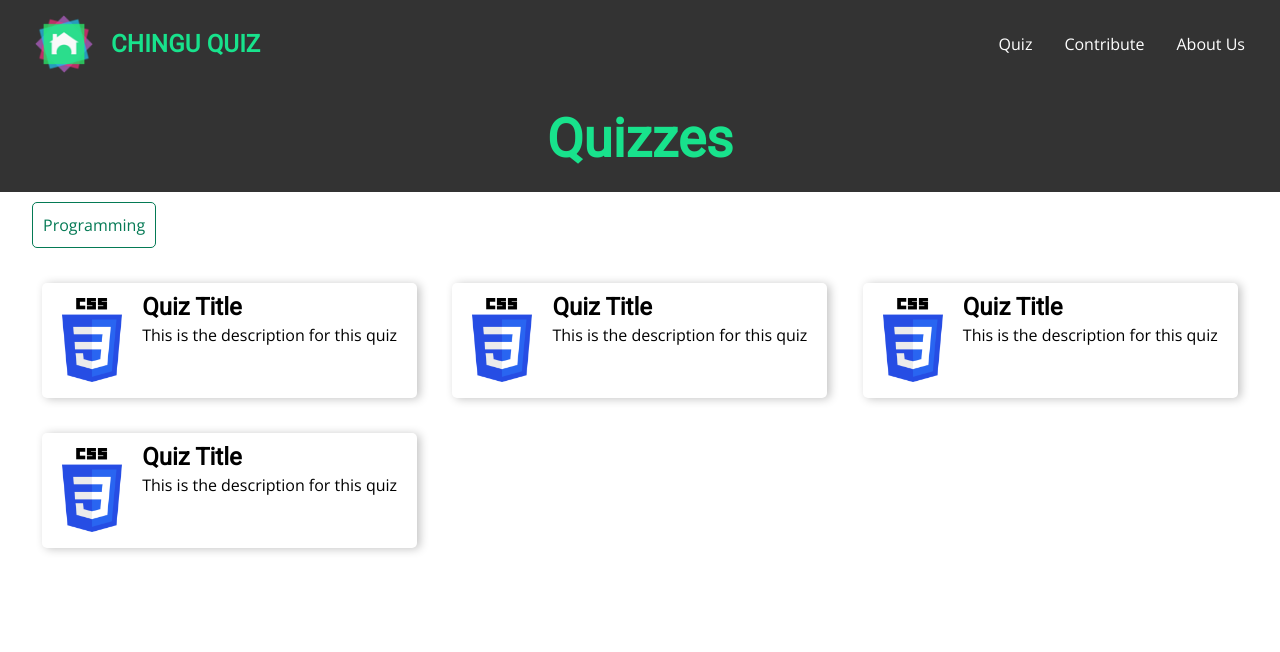
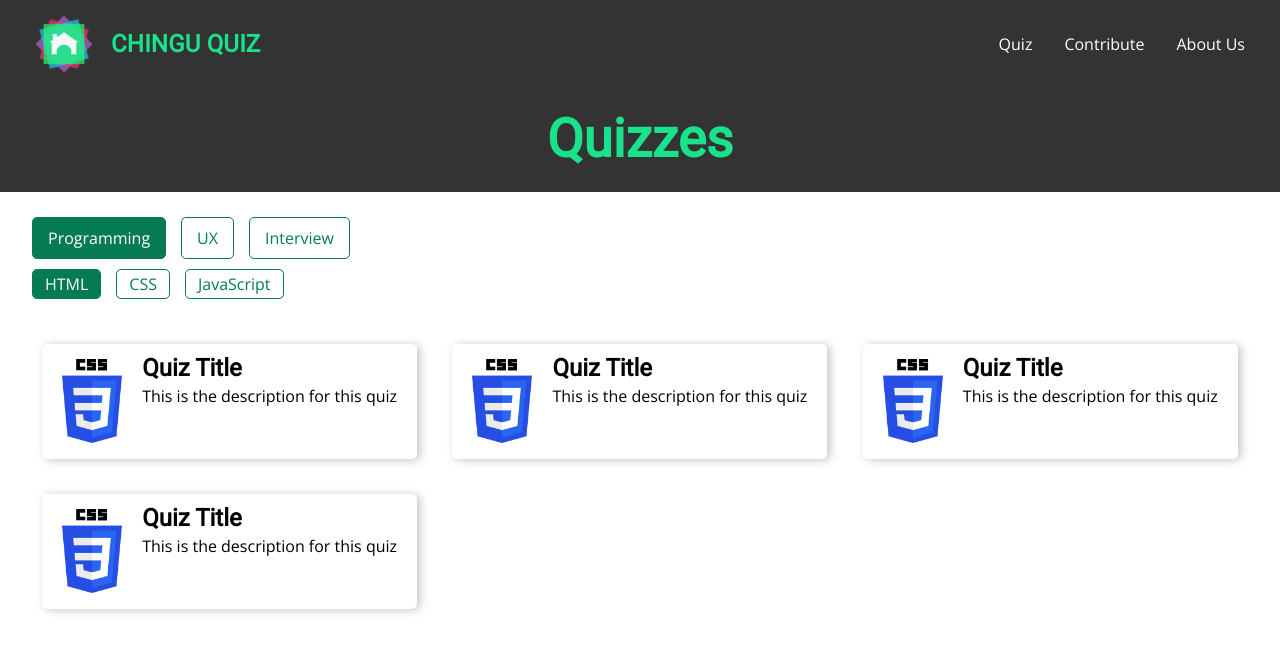
Before and after one commit to chingu-voyages/moonshot-chingu-quiz, a Next.js app in the folder client/: page /quizzes in a window 1280 px wide. Shown: the top 652 px of the page. Built offline with nearby package versions, Linux system fonts and the light colour scheme.

Commit message:
Basics for topic list added

```diff
--- a/client/components/quizSelection/TopicSelection.js
+++ b/client/components/quizSelection/TopicSelection.js
@@ -1,15 +1,49 @@
 import React from 'react';
 import { TopicSelectionContainer, TopicSelectionList, TopicSelectionItem } from './styles';
-import { TextBodySmall } from '../shared/styles';
+import { PrimaryButton, PrimaryButtonSmall, TextBodySmall } from '../shared/styles';
 
-export default function TopicSelection() {
+export default function TopicSelection({ subject }) {
   return (
     <TopicSelectionContainer>
       <TopicSelectionList>
         <TopicSelectionItem>
-          <TextBodySmall>Programming</TextBodySmall>
+          <PrimaryButton activeLight>
+            <TextBodySmall>Programming</TextBodySmall>
+          </PrimaryButton>
+        </TopicSelectionItem>
+        <TopicSelectionItem>
+          <PrimaryButton>
+            <TextBodySmall>UX</TextBodySmall>
+          </PrimaryButton>
+        </TopicSelectionItem>
+        <TopicSelectionItem>
+          <PrimaryButton>
+            <TextBodySmall>Interview</TextBodySmall>
+          </PrimaryButton>
         </TopicSelectionItem>
       </TopicSelectionList>
+      {
+        subject === "Programming" &&
+        (
+          <TopicSelectionList>
+            <TopicSelectionItem>
+              <PrimaryButtonSmall activeLight>
+                <TextBodySmall>HTML</TextBodySmall>
+              </PrimaryButtonSmall>
+            </TopicSelectionItem>
+            <TopicSelectionItem>
+              <PrimaryButtonSmall>
+                <TextBodySmall>CSS</TextBodySmall>
+              </PrimaryButtonSmall>
+            </TopicSelectionItem>
+            <TopicSelectionItem>
+              <PrimaryButtonSmall>
+                <TextBodySmall>JavaScript</TextBodySmall>
+              </PrimaryButtonSmall>
+            </TopicSelectionItem>
+          </TopicSelectionList>
+        )
+      }
     </TopicSelectionContainer>
   );
 }
--- a/client/components/quizSelection/styles.js
+++ b/client/components/quizSelection/styles.js
@@ -75,7 +75,7 @@ export const TopicSelectionContainer = styled.section`
   align-items: center;
   width: 95%;
   padding: 0;
-  margin: 10px auto;
+  margin: 20px auto 30px auto;
 `;
 
 export const TopicSelectionList = styled.ul`
@@ -84,16 +84,12 @@ export const TopicSelectionList = styled.ul`
   justify-content: start;
   align-items: center;
   width: 100%;
-  margin: 0;
+  margin: 5px auto;
   list-style: none;
 `;
 
 export const TopicSelectionItem = styled.li`
   width: max-content;
-  padding: 10px;
-  margin: 0 10px 0 0;
-  background: transparent;
-  border: 1px solid #057A55;
-  border-radius: 5px;
-  color: #057A55;
+  padding: 0;
+  margin-right: 15px;
 `;
--- a/client/components/shared/styles.js
+++ b/client/components/shared/styles.js
@@ -1,4 +1,4 @@
-import styled from 'styled-components';
+import styled, { css } from 'styled-components';
 
 // -- TEXT ELEMENTS -- //
 
@@ -99,3 +99,31 @@ export const PageHeader = styled(Heading1)`
   padding: 0;
   margin: 20px auto;
 `;
+
+
+// -- Buttons -- //
+
+export const PrimaryButton = styled.button`
+  width: max-content;
+  padding: 8px 15px;
+  margin: 0;
+  background: transparent;
+  border: 1px solid #057A55;
+  border-radius: 5px;
+  color: #057A55;
+
+  ${props => props.activeLight && css`
+    background: #057A55;
+    color: #fff;
+  `}
+
+  ${props => props.activeDark && css`
+    background: #057A55;
+    color: #333;
+  `}
+
+`;
+
+export const PrimaryButtonSmall = styled(PrimaryButton)`
+  padding: 2px 12px
+`;
--- a/client/pages/quizzes.js
+++ b/client/pages/quizzes.js
@@ -24,7 +24,7 @@ export default function Quizzes() {
       <QuizzesHeader>
         <PageHeader>Quizzes</PageHeader>
       </QuizzesHeader>
-      <TopicSelection />
+      <TopicSelection subject="Programming" />
       <TileSection>
         <QuizTile />
         <QuizTile />
```
